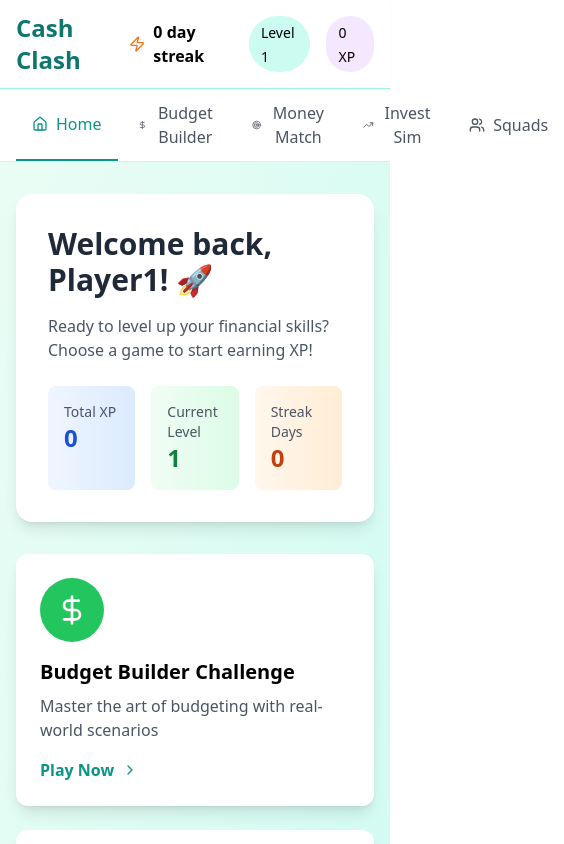
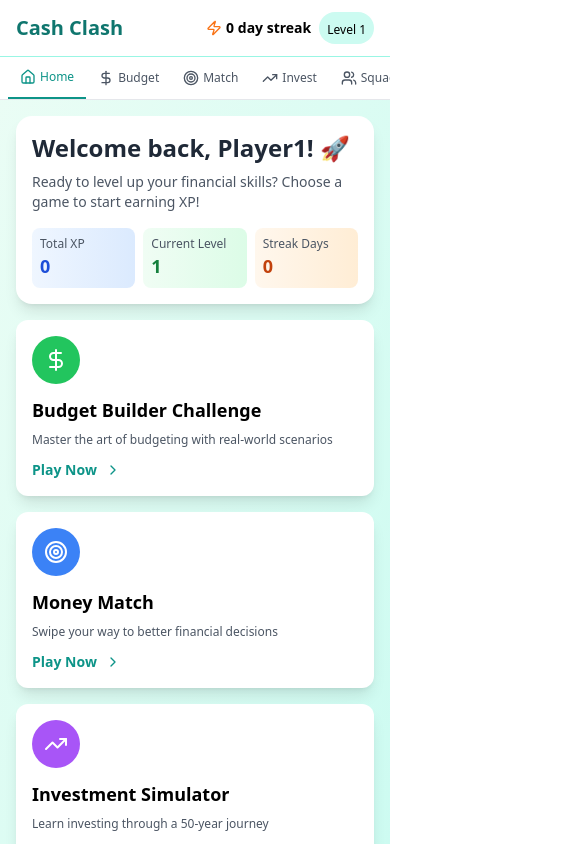
Before and after one commit to oliversoctopus/hackathon-cash-clash, a React (Create React App) app: page / in a window 390 px wide. Shown: the top 844 px of the page, 564 px wide, since content can reach past the window. Built offline with nearby package versions, Linux system fonts and the light colour scheme.

Commit message:
Fix mobile formatting errors

```diff
--- a/src/App.js
+++ b/src/App.js
@@ -18,9 +18,9 @@ export default function App() {
 
   const navigation = [
     { id: 'home', label: 'Home', icon: Home },
-    { id: 'budget', label: 'Budget Builder', icon: DollarSign },
-    { id: 'moneymatch', label: 'Money Match', icon: Target },
-    { id: 'investing', label: 'Invest Sim', icon: TrendingUp },
+    { id: 'budget', label: 'Budget', icon: DollarSign },
+    { id: 'moneymatch', label: 'Match', icon: Target },
+    { id: 'investing', label: 'Invest', icon: TrendingUp },
     { id: 'social', label: 'Squads', icon: Users },
   ];
 
@@ -46,40 +46,40 @@ export default function App() {
       {/* Header */}
       <header className="bg-white shadow-sm border-b border-teal-200">
         <div className="max-w-6xl mx-auto px-4 py-3 flex justify-between items-center">
-          <h1 className="text-2xl font-bold text-teal-700">Cash Clash</h1>
-          <div className="flex items-center gap-4">
-            <div className="flex items-center gap-2">
-              <Zap className="w-5 h-5 text-orange-500" />
-              <span className="font-semibold">{userData.streakDays} day streak</span>
-            </div>
-            <div className="bg-teal-100 px-3 py-1 rounded-full">
-              <span className="text-sm font-medium">Level {userData.level}</span>
-            </div>
-            <div className="bg-purple-100 px-3 py-1 rounded-full">
+          <h1 className="text-xl sm:text-2xl font-bold text-teal-700">Cash Clash</h1>
+          <div className="flex items-center gap-2 sm:gap-4">
+            <div className="flex items-center gap-1 sm:gap-2">
+              <Zap className="w-4 h-4 sm:w-5 sm:h-5 text-orange-500" />
+              <span className="font-semibold text-sm sm:text-base">{userData.streakDays} day streak</span>
+            </div>
+            <div className="bg-teal-100 px-2 sm:px-3 py-1 rounded-full">
+              <span className="text-xs sm:text-sm font-medium">Level {userData.level}</span>
+            </div>
+            <div className="bg-purple-100 px-2 sm:px-3 py-1 rounded-full hidden sm:block">
               <span className="text-sm font-medium">{userData.totalXP} XP</span>
             </div>
           </div>
         </div>
       </header>
 
-      {/* Navigation */}
-      <nav className="bg-white border-b sticky top-0 z-10">
-        <div className="max-w-6xl mx-auto px-4">
-          <div className="flex space-x-1">
+      {/* Navigation - Fixed for Mobile */}
+      <nav className="bg-white border-b sticky top-0 z-10 overflow-x-auto">
+        <div className="max-w-6xl mx-auto px-2 sm:px-4">
+          <div className="flex min-w-max sm:min-w-0">
             {navigation.map(item => {
               const Icon = item.icon;
               return (
                 <button
                   key={item.id}
                   onClick={() => setCurrentPage(item.id)}
-                  className={`flex items-center gap-2 px-4 py-3 font-medium transition-colors ${
+                  className={`flex items-center justify-center sm:justify-start gap-1 sm:gap-2 px-3 sm:px-4 py-3 font-medium transition-colors flex-1 whitespace-nowrap ${
                     currentPage === item.id
                       ? 'text-teal-600 border-b-2 border-teal-600'
                       : 'text-gray-600 hover:text-teal-600'
                   }`}
                 >
                   <Icon className="w-4 h-4" />
-                  {item.label}
+                  <span className="text-xs sm:text-base">{item.label}</span>
                 </button>
               );
             })}
@@ -88,7 +88,7 @@ export default function App() {
       </nav>
 
       {/* Main Content */}
-      <main className="max-w-6xl mx-auto px-4 py-8">
+      <main className="max-w-6xl mx-auto px-4 py-4 sm:py-8">
         {renderPage()}
       </main>
     </div>
@@ -122,49 +122,49 @@ function HomePage({ userData, setCurrentPage }) {
   ];
 
   return (
-    <div className="space-y-8">
+    <div className="space-y-4 sm:space-y-8">
       {/* Welcome Section */}
-      <div className="bg-white rounded-2xl shadow-lg p-8">
-        <h2 className="text-3xl font-bold text-gray-800 mb-4">
+      <div className="bg-white rounded-2xl shadow-lg p-4 sm:p-8">
+        <h2 className="text-2xl sm:text-3xl font-bold text-gray-800 mb-2 sm:mb-4">
           Welcome back, {userData.username}! 🚀
         </h2>
-        <p className="text-gray-600 mb-6">
+        <p className="text-sm sm:text-base text-gray-600 mb-4 sm:mb-6">
           Ready to level up your financial skills? Choose a game to start earning XP!
         </p>
 
         {/* Quick Stats */}
-        <div className="grid grid-cols-3 gap-4">
-          <div className="bg-gradient-to-r from-blue-50 to-blue-100 p-4 rounded-lg">
-            <p className="text-sm text-gray-600">Total XP</p>
-            <p className="text-2xl font-bold text-blue-700">{userData.totalXP}</p>
-          </div>
-          <div className="bg-gradient-to-r from-green-50 to-green-100 p-4 rounded-lg">
-            <p className="text-sm text-gray-600">Current Level</p>
-            <p className="text-2xl font-bold text-green-700">{userData.level}</p>
-          </div>
-          <div className="bg-gradient-to-r from-orange-50 to-orange-100 p-4 rounded-lg">
-            <p className="text-sm text-gray-600">Streak Days</p>
-            <p className="text-2xl font-bold text-orange-700">{userData.streakDays}</p>
+        <div className="grid grid-cols-3 gap-2 sm:gap-4">
+          <div className="bg-gradient-to-r from-blue-50 to-blue-100 p-2 sm:p-4 rounded-lg">
+            <p className="text-xs sm:text-sm text-gray-600">Total XP</p>
+            <p className="text-lg sm:text-2xl font-bold text-blue-700">{userData.totalXP}</p>
+          </div>
+          <div className="bg-gradient-to-r from-green-50 to-green-100 p-2 sm:p-4 rounded-lg">
+            <p className="text-xs sm:text-sm text-gray-600">Current Level</p>
+            <p className="text-lg sm:text-2xl font-bold text-green-700">{userData.level}</p>
+          </div>
+          <div className="bg-gradient-to-r from-orange-50 to-orange-100 p-2 sm:p-4 rounded-lg">
+            <p className="text-xs sm:text-sm text-gray-600">Streak Days</p>
+            <p className="text-lg sm:text-2xl font-bold text-orange-700">{userData.streakDays}</p>
           </div>
         </div>
       </div>
 
       {/* Games Section */}
-      <div className="grid md:grid-cols-3 gap-6">
+      <div className="grid grid-cols-1 md:grid-cols-3 gap-4 sm:gap-6">
         {games.map(game => {
           const Icon = game.icon;
           return (
             <div
               key={game.id}
               onClick={() => setCurrentPage(game.id)}
-              className="bg-white rounded-xl shadow-lg p-6 cursor-pointer transform transition-all hover:scale-105 hover:shadow-xl"
+              className="bg-white rounded-xl shadow-lg p-4 sm:p-6 cursor-pointer transform transition-all hover:scale-105 hover:shadow-xl"
             >
-              <div className={`${game.color} w-16 h-16 rounded-full flex items-center justify-center mb-4`}>
-                <Icon className="w-8 h-8 text-white" />
+              <div className={`${game.color} w-12 h-12 sm:w-16 sm:h-16 rounded-full flex items-center justify-center mb-3 sm:mb-4`}>
+                <Icon className="w-6 h-6 sm:w-8 sm:h-8 text-white" />
               </div>
-              <h3 className="text-xl font-bold mb-2">{game.title}</h3>
-              <p className="text-gray-600 mb-4">{game.description}</p>
-              <button className="flex items-center gap-2 text-teal-600 font-semibold">
+              <h3 className="text-lg sm:text-xl font-bold mb-2">{game.title}</h3>
+              <p className="text-xs sm:text-base text-gray-600 mb-3 sm:mb-4">{game.description}</p>
+              <button className="flex items-center gap-2 text-teal-600 font-semibold text-sm sm:text-base">
                 Play Now <ChevronRight className="w-4 h-4" />
               </button>
             </div>
```
